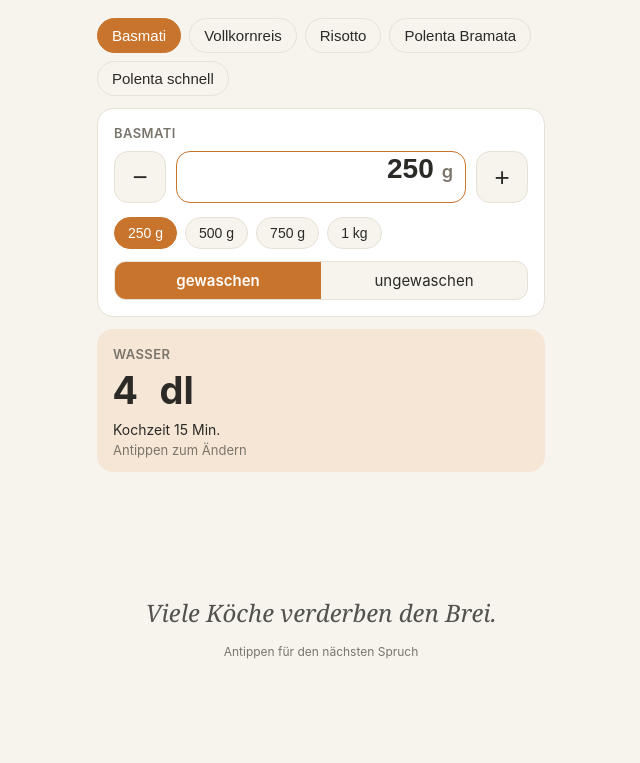
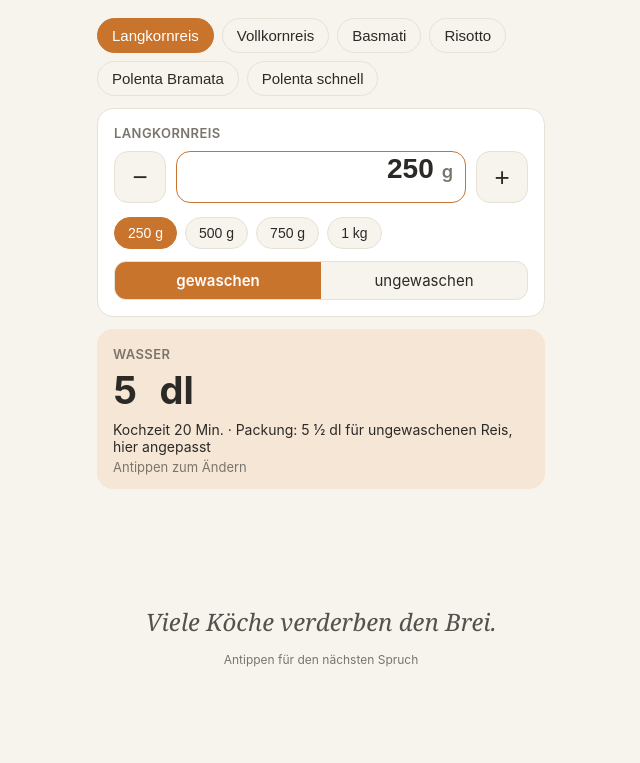
Before and after one commit to psc9/ChuchiRechner, a plain HTML site: page index.html in a window 1280 px wide. Shown: the whole page, without its empty margins (319-959 px from the left). Drawn offline with Linux system fonts and the light colour scheme.

Commit message:
Version 2.2: Langkornreis ergänzt, Reihenfolge der Produkte angepasst
Langkornreis gemäss Packung (5 ½ dl für 250 g, 20 Min.). Neue
Reihenfolge: Langkornreis, Vollkornreis, Basmati, Risotto, Polenta.

Co-Authored-By: Claude Opus 5.5 <noreply@anthropic.com>
Claude-Session: https://claude.ai/code/session_01H4CFe2wCCVoYeT5NtYUw22

```diff
--- a/index.html
+++ b/index.html
@@ -1,7 +1,7 @@
 <!DOCTYPE html>
 <html lang="de-CH">
 <head>
-<!-- ChuchiRechner · Version 2.1 · 16.11.2026 -->
+<!-- ChuchiRechner · Version 2.2 · 16.11.2026 -->
 <meta charset="utf-8">
 <meta name="viewport" content="width=device-width, initial-scale=1, viewport-fit=cover">
 <meta name="apple-mobile-web-app-capable" content="yes">
@@ -104,10 +104,12 @@
   const amountEl = $("amount"), waterEl = $("water");
   // Werte gemäss Packung, jeweils für 250 g; "packung" sagt, ob der Wert für gewaschenen Reis gilt
   const PRODUKTE = [
+    { id: "langkorn",   name: "Langkornreis",    dl: 5.5, zeit: "20 Min.", gross: true,
+      packung: "ungewaschen" },
+    { id: "vollkorn",   name: "Vollkornreis",    dl: 5.5, zeit: "50 Min.", gross: true,
+      packung: "ungewaschen", notiz: "Über Nacht eingeweicht: ca. 30 Min." },
     { id: "basmati",    name: "Basmati",         dl: 4,   zeit: "15 Min.", gross: true,
       packung: "gewaschen" },
-    { id: "vollkorn",   name: "Vollkornreis",    dl: 5.5, zeit: "50 Min.", gross: true,
-      packung: "ungewaschen", notiz: "Über Nacht eingeweicht: ca. 30 Min." },
     { id: "risotto",    name: "Risotto",         dl: 7,   zeit: "20 Min.", fluessig: "Bouillon",
       extra: { name: "Weisswein", dl: 2.5 }, notiz: "Bouillon nach und nach dazugiessen" },
     { id: "bramata",    name: "Polenta Bramata", dl: 10,  zeit: "40 Min." },
```
